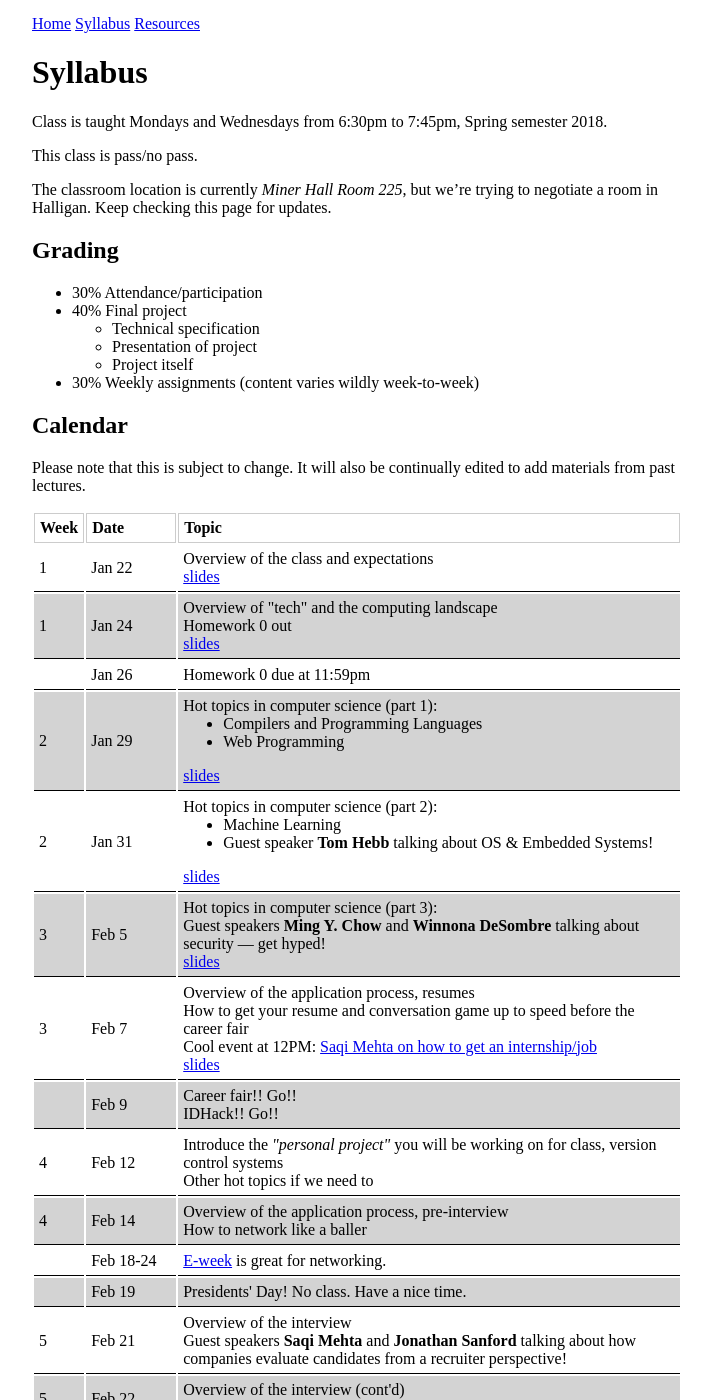
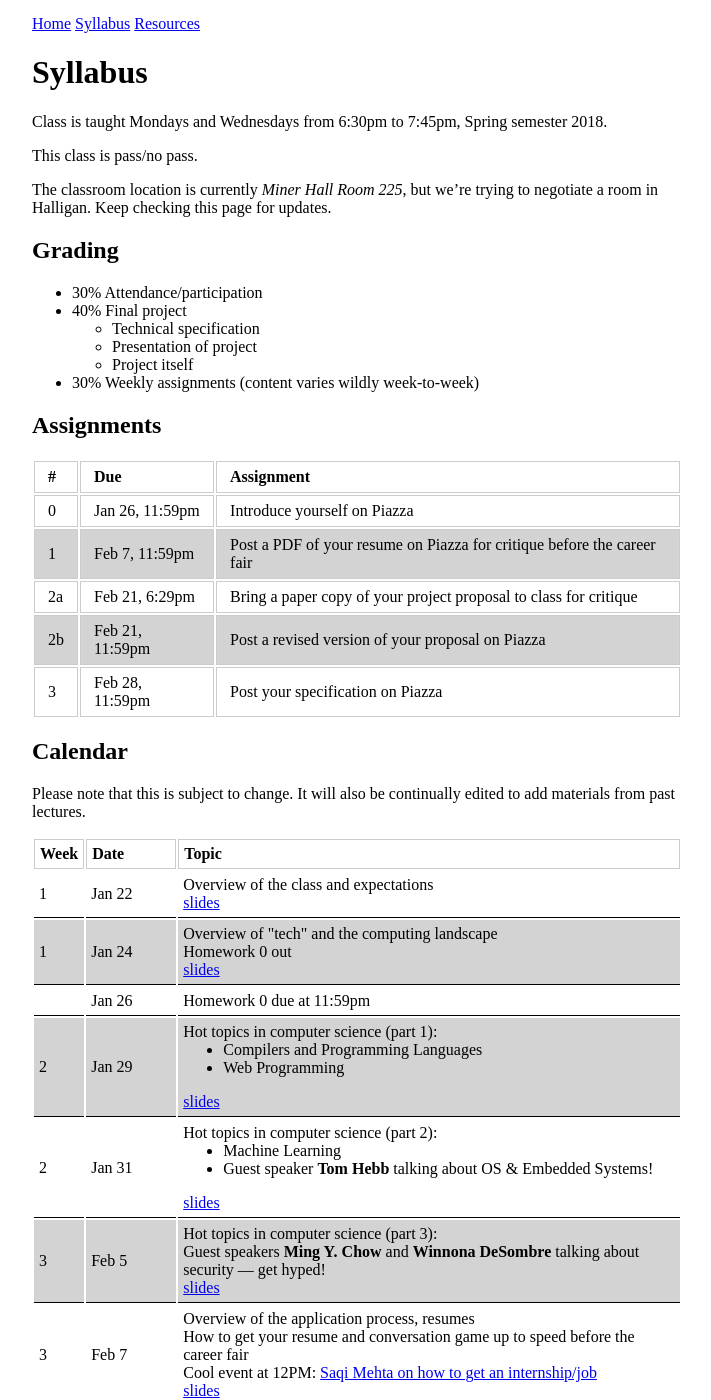
Before and after one commit to tekknolagi/excollege, a Jekyll site: the page built from syllabus.md, in a window 1280 px wide and 1400 px high. Shown: the whole window, without its empty margins (16-727 px from the left). Built offline with Jekyll 4.4.1, drawn with Linux system fonts in a browser that asks for light colours; some of the changed text lies outside the part shown.

Commit message:
Add homework to website

```diff
--- a/syllabus.md
+++ b/syllabus.md
@@ -21,6 +21,43 @@ negotiate a room in Halligan. Keep checking this page for updates.
   * Project itself
 * 30% Weekly assignments (content varies wildly week-to-week)
 
+
+## Assignments
+
+<table id="assignments">
+    <thead>
+        <tr><th>#</th><th>Due</th><th>Assignment</th></tr>
+    </thead>
+    <tbody>
+        <tr>
+            <td>0</td>
+            <td>Jan 26, 11:59pm</td>
+            <td>Introduce yourself on Piazza</td>
+        </tr>
+        <tr>
+            <td>1</td>
+            <td>Feb 7, 11:59pm</td>
+            <td>Post a PDF of your resume on Piazza for critique before the
+            career fair</td>
+        </tr>
+        <tr>
+            <td>2a</td>
+            <td>Feb 21, 6:29pm</td>
+            <td>Bring a paper copy of your project proposal to class for
+            critique</td>
+        </tr>
+        <tr>
+            <td>2b</td>
+            <td>Feb 21, 11:59pm</td>
+            <td>Post a revised version of your proposal on Piazza</td>
+        </tr>
+        <tr>
+            <td>3</td>
+            <td>Feb 28, 11:59pm</td>
+            <td>Post your specification on Piazza</td>
+        </tr>
+    </tbody>
+</table>
 
 ## Calendar
 
@@ -115,6 +152,8 @@ to add materials from past lectures.
             for class, version control systems
             <br />
             Other hot topics if we need to
+            <br />
+            <a href="{{ site.baseurl }}/assets/day_7.pdf">slides</a>
             </td>
         </tr>
         <tr>
@@ -140,7 +179,9 @@ to add materials from past lectures.
         <tr>
             <td>5</td>
             <td>Feb 21</td>
-            <td>Overview of the interview
+            <td>Homework 2 due at 6:29pm &mdash; bring a paper copy to class!
+            <br />
+            Overview of the interview
             <br />
             Guest speakers <b>Saqi Mehta</b> and <b>Jonathan Sanford</b>
             talking about how companies evaluate candidates from a recruiter
```
Also changed, not shown: 1 other file.
